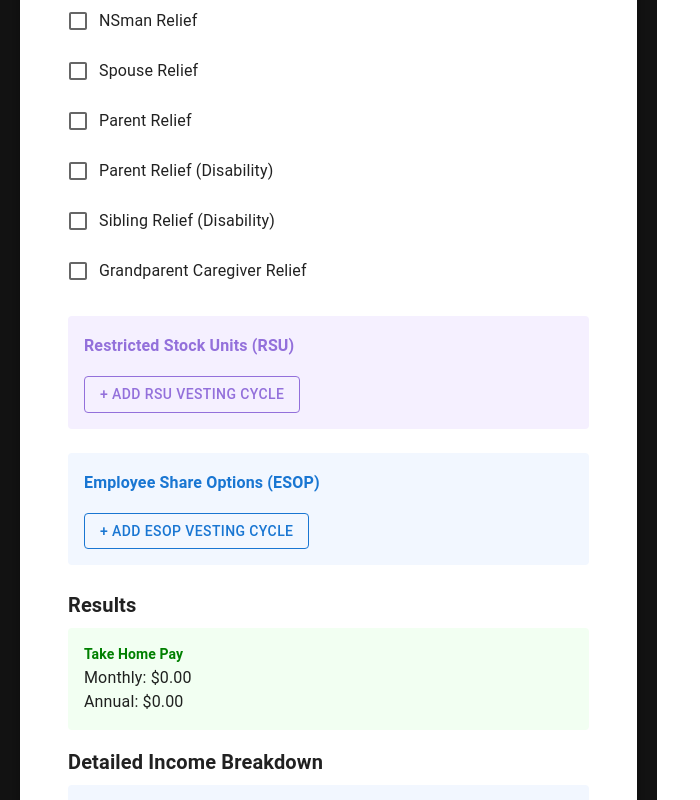
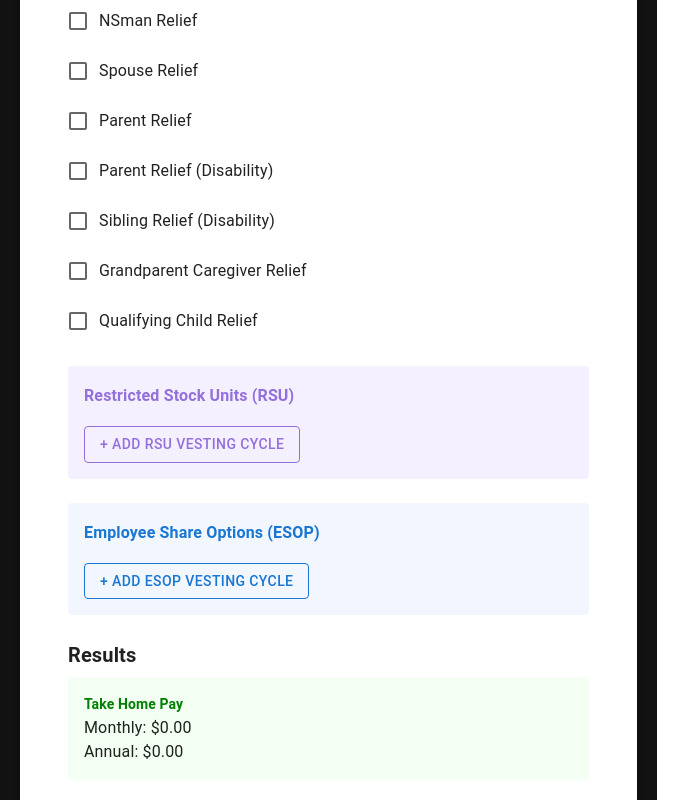
Before and after one commit to yogeshps/yogeshps.github.io, a React (Vite) app: page / in a window 1280 px wide. Shown: the part 1015-1815 px from the top of the page, without its empty margins (0-700 px from the left). Built offline with nearby package versions, Linux system fonts and the light colour scheme.

Commit message:
added child relief

```diff
--- a/src/components/SingaporeTaxCalculator.tsx
+++ b/src/components/SingaporeTaxCalculator.tsx
@@ -13,7 +13,7 @@ import { calculateTaxReliefs } from '../utils/TaxReliefCalculator';
 import { SingaporeTaxCalculatorView } from './SingaporeTaxCalculatorView';
 
 // Global variable for popover max width
-const POPOVER_MAX_WIDTH = '480px';
+//const POPOVER_MAX_WIDTH = '480px';
 
 // Add this interface near the top of the file, after imports
 interface IncomeSources {
@@ -208,7 +208,8 @@ const SingaporeTakeHomeCalculator = () => {
     parentRelief: 0,
     parentDisabilityRelief: 0,
     siblingDisabilityRelief: 0,
-    grandparentCaregiverRelief: 0
+    grandparentCaregiverRelief: 0,
+    qualifyingChildRelief: 0
   });
 
   // Add new state for Spouse Relief
@@ -248,6 +249,12 @@ const SingaporeTakeHomeCalculator = () => {
 
   // Add this state definition
   const [grandparentCaregiverRelief, setGrandparentCaregiverRelief] = useState({
+    enabled: false,
+    dependants: "1"
+  });
+
+  // Add this state declaration
+  const [qualifyingChildRelief, setQualifyingChildRelief] = useState({
     enabled: false,
     dependants: "1"
   });
@@ -332,9 +339,8 @@ const SingaporeTakeHomeCalculator = () => {
       employeeCPF: results.totalEmployeeCPF || 0,
       annualIncome: results.baseIncome || 0,
       sprStatus: extraInputs.sprStatus,
-      grandparentCaregiverRelief: {
-        enabled: grandparentCaregiverRelief.enabled
-      }
+      grandparentCaregiverRelief,
+      qualifyingChildRelief
     });
 
     setTaxReliefResults(reliefs);
@@ -350,7 +356,8 @@ const SingaporeTakeHomeCalculator = () => {
     results.totalEmployeeCPF,
     results.baseIncome,
     extraInputs.sprStatus,
-    grandparentCaregiverRelief
+    grandparentCaregiverRelief,
+    qualifyingChildRelief
   ]);
 
   // Finally calculate taxable income after all reliefs
@@ -797,6 +804,8 @@ const SingaporeTakeHomeCalculator = () => {
       setSiblingRelief={setSiblingRelief}
       grandparentCaregiverRelief={grandparentCaregiverRelief}
       handleGrandparentCaregiverReliefChange={handleGrandparentCaregiverReliefChange}
+      qualifyingChildRelief={qualifyingChildRelief}
+      setQualifyingChildRelief={setQualifyingChildRelief}
     />
   );
 };
--- a/src/components/SingaporeTaxCalculatorView.tsx
+++ b/src/components/SingaporeTaxCalculatorView.tsx
@@ -74,6 +74,7 @@ interface TaxReliefResult {
   parentDisabilityRelief: number;
   siblingDisabilityRelief: number;
   grandparentCaregiverRelief: number;
+  qualifyingChildRelief: number;
 }
 
 interface SingaporeTaxCalculatorViewProps {
@@ -153,6 +154,11 @@ interface SingaporeTaxCalculatorViewProps {
     dependants: string;
   };
   handleGrandparentCaregiverReliefChange: (checked: boolean) => void;
+  qualifyingChildRelief: {
+    enabled: boolean;
+    dependants: string;
+  };
+  setQualifyingChildRelief: React.Dispatch<React.SetStateAction<{ enabled: boolean; dependants: string }>>;
   // Handler functions
   handleClose: () => void;
   handlePopoverClick: (
@@ -227,6 +233,7 @@ export const SingaporeTaxCalculatorView: React.FC<SingaporeTaxCalculatorViewProp
   nsmanRelief,
   siblingRelief,
   grandparentCaregiverRelief,
+  qualifyingChildRelief,
   handleClose,
   handlePopoverClick,
   setExtraInputs,
@@ -267,7 +274,8 @@ export const SingaporeTaxCalculatorView: React.FC<SingaporeTaxCalculatorViewProp
   handleSiblingReliefChange,
   setSiblingRelief,
   handleParentStayTypeChange,
-  handleGrandparentCaregiverReliefChange
+  handleGrandparentCaregiverReliefChange,
+  setQualifyingChildRelief
 }) => {
   // Render
   return (
@@ -917,6 +925,52 @@ export const SingaporeTaxCalculatorView: React.FC<SingaporeTaxCalculatorViewProp
             }
             label="Grandparent Caregiver Relief"
           />
+
+          {/* Qualifying Child Relief Section */}
+          <FormControlLabel
+            control={
+              <Checkbox
+                id="qualifying-child-relief"
+                name="qualifyingChildRelief"
+                checked={qualifyingChildRelief.enabled}
+                onChange={(e) => {
+                  setQualifyingChildRelief(prev => ({
+                    ...prev,
+                    enabled: e.target.checked
+                  }));
+                }}
+              />
+            }
+            label="Qualifying Child Relief"
+          />
+          {qualifyingChildRelief.enabled && (
+            <Box sx={{ ml: 4, display: 'flex', flexDirection: 'column', gap: 1 }}>
+              <Typography>How many children can you claim for?</Typography>
+              <Select
+                id="qualifying-child-relief-dependants"
+                name="qualifyingChildReliefDependants"
+                size="small"
+                value={qualifyingChildRelief.dependants}
+                onChange={(e) => setQualifyingChildRelief(prev => ({
+                  ...prev,
+                  dependants: e.target.value
+                }))}
+                sx={{ width: '120px' }}
+              >
+                <MenuItem value="1">1</MenuItem>
+                <MenuItem value="2">2</MenuItem>
+                <MenuItem value="3">3</MenuItem>
+                <MenuItem value="4">4</MenuItem>
+                <MenuItem value="5">5</MenuItem>
+              </Select>
+            </Box>
+          )}
+
+          {grandparentCaregiverRelief.enabled && taxReliefResults.grandparentCaregiverRelief > 0 && (
+            <Typography>
+              Grandparent Caregiver Relief: {formatCurrency(taxReliefResults.grandparentCaregiverRelief)}
+            </Typography>
+          )}
         </Box>
 
         {/* RSU Section */}
@@ -1298,6 +1352,13 @@ export const SingaporeTaxCalculatorView: React.FC<SingaporeTaxCalculatorViewProp
                 Grandparent Caregiver Relief: {formatCurrency(taxReliefResults.grandparentCaregiverRelief)}
               </Typography>
             )}
+            {qualifyingChildRelief.enabled && taxReliefResults.qualifyingChildRelief > 0 && (
+              <Typography>
+                Qualifying Child Relief: {formatCurrency(taxReliefResults.qualifyingChildRelief)}
+              </Typography>
+            )}
+
+
 
             <Box sx={{ borderTop: 1, borderColor: 'divider', mt: 1, pt: 1 }}>
               <Typography variant="subtitle1" sx={{ fontWeight: 'bold' }}>
--- a/src/utils/TaxReliefCalculator.ts
+++ b/src/utils/TaxReliefCalculator.ts
@@ -13,6 +13,7 @@ interface TaxReliefResult {
   totalReliefs: number;
   totalTaxableIncome: number;
   grandparentCaregiverRelief: number;
+  qualifyingChildRelief: number;
 }
 
 interface CpfTopUpInputs {
@@ -60,6 +61,7 @@ interface TaxReliefInputs {
   annualIncome: number;  // Add annual income to inputs
   sprStatus: string;  // Add this parameter
   grandparentCaregiverRelief: { enabled: boolean };
+  qualifyingChildRelief: { enabled: boolean; dependants: string };
 }
 
 export function calculateEarnedIncomeRelief(age: number, isDisability: boolean): number {
@@ -157,6 +159,13 @@ function calculateGrandparentCaregiverRelief(grandparentCaregiverRelief: { enabl
   return grandparentCaregiverRelief?.enabled ? constants.GRANDPARENT_CAREGIVER_RELIEF.AMOUNT : 0;
 }
 
+function calculateQualifyingChildRelief(qualifyingChildRelief?: { enabled: boolean; dependants: string }): number {
+  if (!qualifyingChildRelief?.enabled) return 0;
+
+  const dependantCount = Number(qualifyingChildRelief.dependants) || 0;
+  return dependantCount * constants.QUALIFYING_CHILD_RELIEF.AMOUNT;
+}
+
 export function calculateTaxReliefs({
   age,
   taxReliefs,
@@ -169,7 +178,8 @@ export function calculateTaxReliefs({
   employeeCPF,
   annualIncome,
   sprStatus,
-  grandparentCaregiverRelief
+  grandparentCaregiverRelief,
+  qualifyingChildRelief
 }: TaxReliefInputs): TaxReliefResult {
   // Existing relief calculations
   let earnedIncomeRelief = 0;
@@ -212,6 +222,8 @@ export function calculateTaxReliefs({
 
   const grandparentCaregiverReliefValue = calculateGrandparentCaregiverRelief(grandparentCaregiverRelief);
 
+  const qualifyingChildReliefValue = calculateQualifyingChildRelief(qualifyingChildRelief);
+
   // Calculate total reliefs (include grandparent caregiver relief)
   const totalReliefs = earnedIncomeRelief +
     earnedIncomeReliefDisability +
@@ -222,7 +234,8 @@ export function calculateTaxReliefs({
     parentReliefValue +
     parentDisabilityReliefValue +
     siblingDisabilityReliefValue +
-    grandparentCaregiverReliefValue;
+    grandparentCaregiverReliefValue +
+    qualifyingChildReliefValue;
 
   // Calculate taxable income
   const totalTaxableIncome = Math.max(0, annualIncome - totalReliefs);
@@ -238,6 +251,7 @@ export function calculateTaxReliefs({
     parentDisabilityRelief: parentDisabilityReliefValue,
     siblingDisabilityRelief: siblingDisabilityReliefValue,
     grandparentCaregiverRelief: grandparentCaregiverReliefValue,
+    qualifyingChildRelief: qualifyingChildReliefValue,
     totalReliefs,
     totalTaxableIncome
   };
--- a/src/utils/constants.ts
+++ b/src/utils/constants.ts
@@ -15,3 +15,7 @@ export const SIBLING_DISABILITY_RELIEF = 5500;
 export const GRANDPARENT_CAREGIVER_RELIEF = {
   AMOUNT: 3000
 } as const;
+
+export const QUALIFYING_CHILD_RELIEF = {
+  AMOUNT: 4000
+} as const;
```
